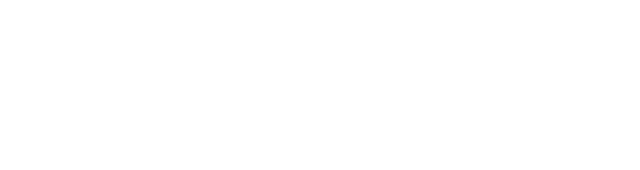
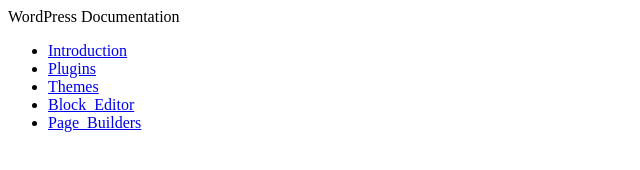
Before and after one commit to joshuatanna/joshuatanna, a plain HTML site: page Projects/Project-04/index.html in a window 1280 px wide. Shown: the whole page, without its empty margins (0-640 px from the left). Drawn offline with Linux system fonts and the light colour scheme.

Commit message:
first commit

```diff
--- a/Projects/Project-04/index.html
+++ b/Projects/Project-04/index.html
@@ -14,3 +14,24 @@
         <script src="https://cdn.freecodecamp.org/testable-projects-fcc/v1/bundle.js" async defer></script>
     </head>
     <body>
+    <nav id="navbar">
+        <header>WordPress Documentation</header>
+        <ul>
+            <li><a class="nav-link" href="#Introduction">Introduction</a></li>
+            <li><a class="nav-link" href="#Plugins">Plugins</a></li>
+            <li><a class="nav-link" href="#Themes">Themes</a></li>
+            <li><a class="nav-link" href="#Block_Editor">Block_Editor</a></li>
+            <li><a class="nav-link" href="#Page_Builders">Page_Builders</a></li>
+
+
+
+
+
+        </ul>
+
+
+
+
+
+
+    </nav>
```
